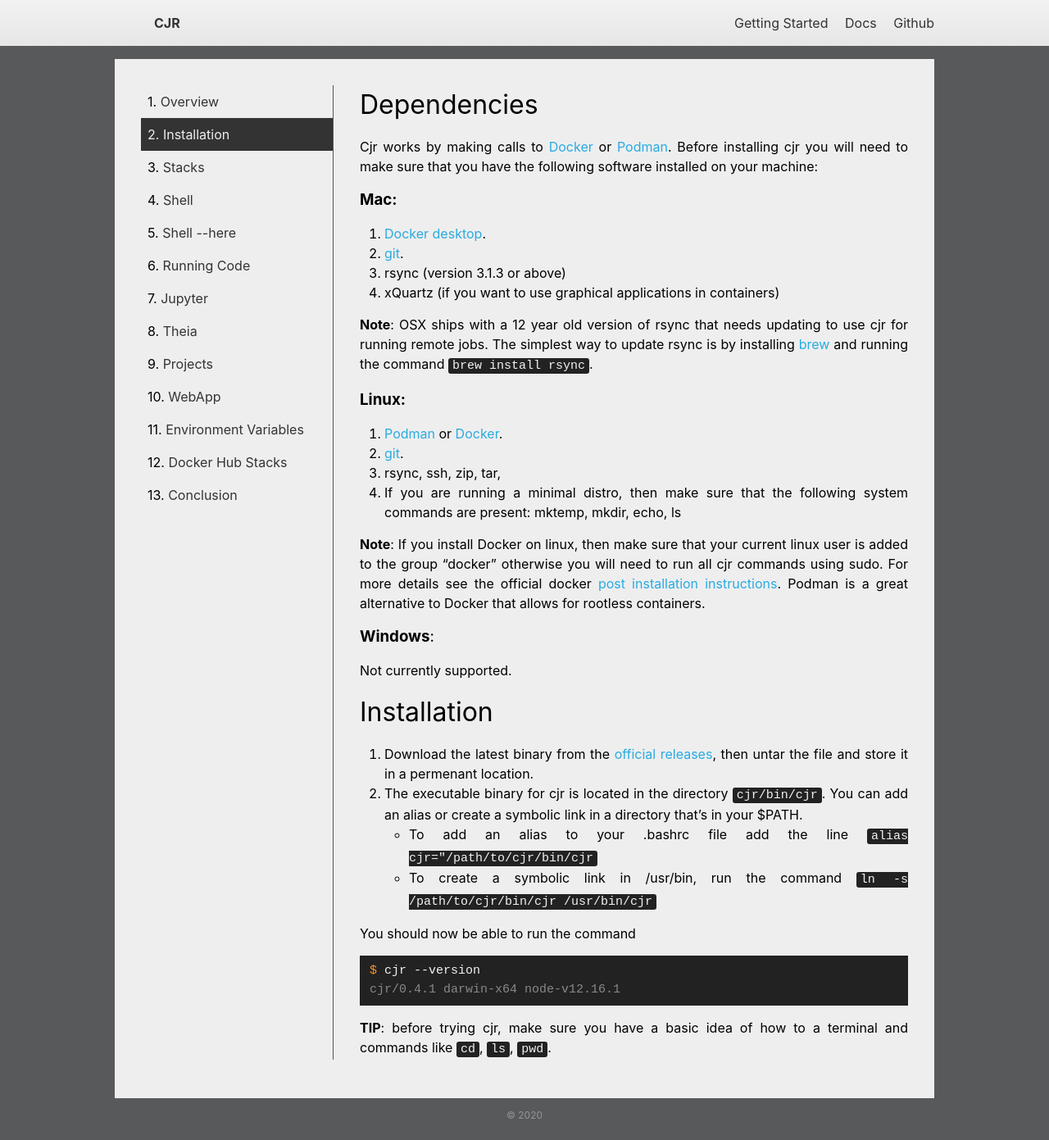
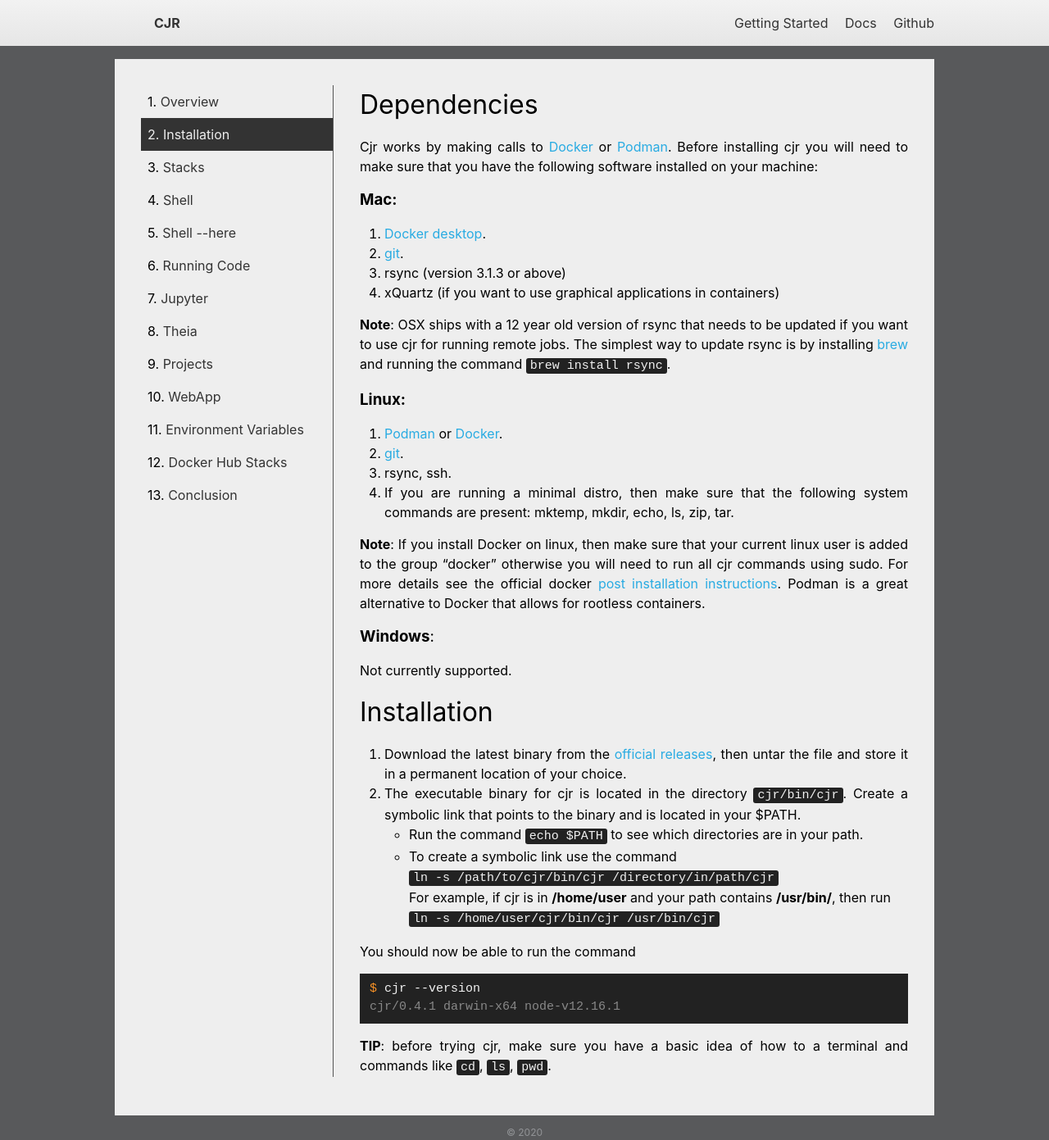
Before and after one commit to container-job-runner/container-job-runner.github.io, a Jekyll site: the page built from _posts/quick-start/local-dev/2020-08-14-2-installation.md, in a window 1280 px wide. Shown: the whole page at 82% size. Built offline with Jekyll 4.4.1, drawn with Linux system fonts in a browser that asks for light colours; before the commit the page ends 1370 px from its top, so only the background shows below that.

Commit message:
updated local-dev quickstart guide; typos and improved installation

````diff
--- a/_posts/quick-start/local-dev/2020-08-14-2-installation.md
+++ b/_posts/quick-start/local-dev/2020-08-14-2-installation.md
@@ -18,13 +18,13 @@ Cjr works by making calls to [Docker](https://www.docker.com/) or [Podman](https
 3. rsync (version 3.1.3 or above)
 4. xQuartz (if you want to use graphical applications in containers)
 
-**Note**: OSX ships with a 12 year old version of rsync that needs updating to use cjr for running remote jobs. The simplest way to update rsync is by installing [brew](https://brew.sh) and running the command `brew install rsync`.
+**Note**: OSX ships with a 12 year old version of rsync that needs to be updated if you want to use cjr for running remote jobs. The simplest way to update rsync is by installing [brew](https://brew.sh) and running the command `brew install rsync`.
 
 ### **Linux:**
 1. [Podman](https://podman.io) or [Docker](https://docs.docker.com/engine/install).
 2. [git](https://git-scm.com/download/linux).
-3. rsync, ssh, zip, tar,
-4. If you are running a minimal distro, then make sure that the following system commands are present: mktemp, mkdir, echo, ls
+3. rsync, ssh.
+4. If you are running a minimal distro, then make sure that the following system commands are present: mktemp, mkdir, echo, ls, zip, tar.
 
 **Note**: If you install Docker on linux, then make sure that your current linux user is added to the group "docker" otherwise you will need to run all cjr commands using sudo. For more details see the official docker [post installation instructions](https://docs.docker.com/engine/install/linux-postinstall/). Podman is a great alternative to Docker that allows for rootless containers.
 
@@ -35,10 +35,15 @@ Not currently supported.
 Installation
 ====================================
 
-1. Download the latest binary from the [official releases](https://github.com/container-job-runner/cjr/releases), then untar the file and store it in a permenant location.
-2. The executable binary for cjr is located in the directory `cjr/bin/cjr`. You can add an alias or create a symbolic link in a directory that's in your $PATH.
-   - To add an alias to your .bashrc file add the line `alias cjr="/path/to/cjr/bin/cjr`
-   - To create a symbolic link in /usr/bin, run the command `ln -s /path/to/cjr/bin/cjr /usr/bin/cjr`
+1. Download the latest binary from the [official releases](https://github.com/container-job-runner/cjr/releases), then untar the file and store it in a permanent location of your choice.
+2. The executable binary for cjr is located in the directory `cjr/bin/cjr`. Create a symbolic link that points to the binary and is located in your $PATH.
+  - Run the command `echo $PATH` to see which directories are in your path.
+  - To create a symbolic link use the command
+    ```ln -s /path/to/cjr/bin/cjr /directory/in/path/cjr```
+    For example, if cjr is in **/home/user** and your path contains **/usr/bin/**, then run
+    ```ln -s /home/user/cjr/bin/cjr /usr/bin/cjr```
+
+
 
 You should now be able to run the command
 ```console
````
Also changed, not shown: _posts/quick-start/local-dev/2020-08-14-11-environmental-variables.md (+1 -1 lines).
